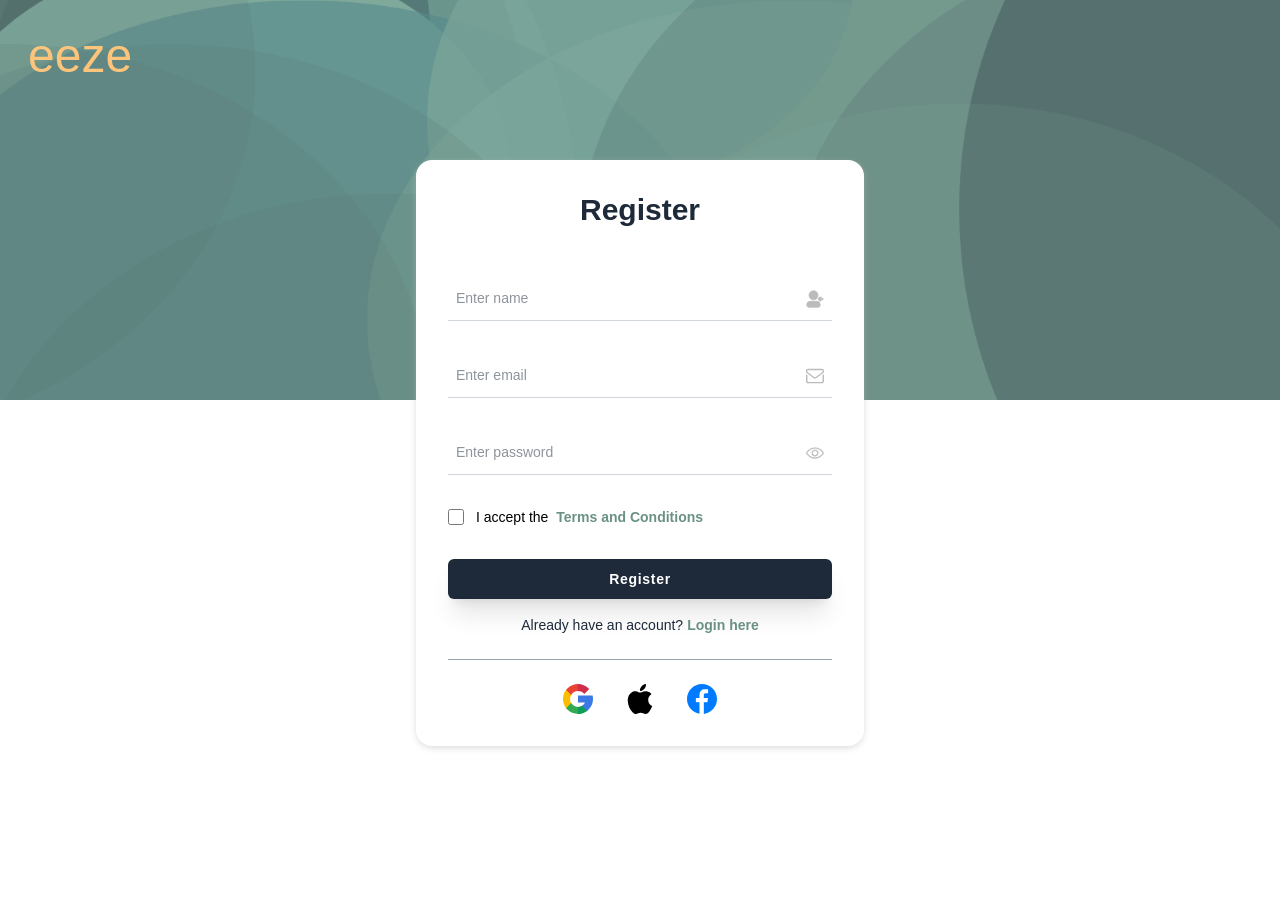
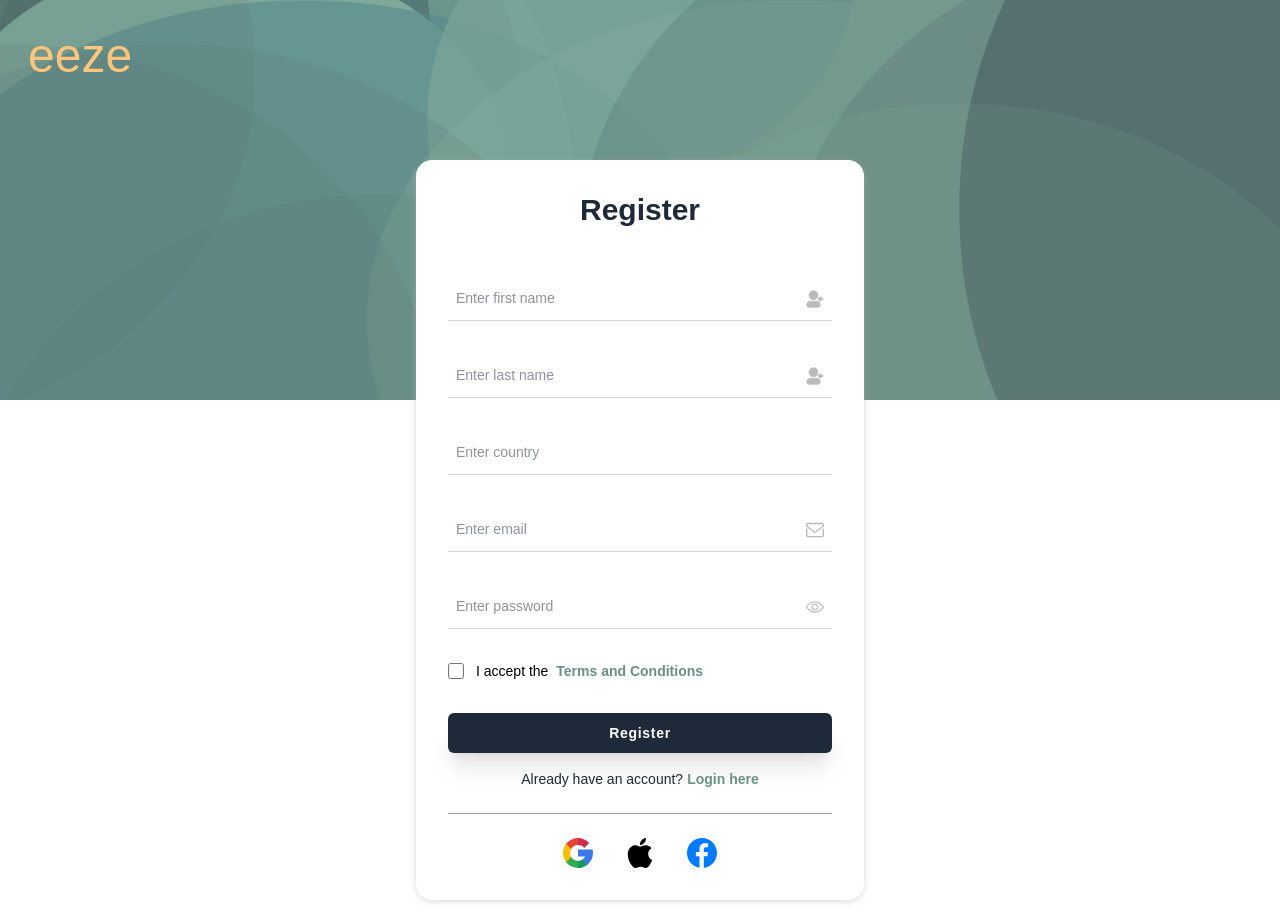
Before and after one commit to rudnaid/eeze, a React (Vite) app in the folder frontend/: page /register in a window 1280 px wide. Before the commit the page ends 800 px from the top, so only its background shows below. Built offline with nearby package versions, Linux system fonts and the light colour scheme.

Commit message:
update Register form with first name, last name, country input field

```diff
--- a/frontend/src/Pages/Register2.jsx
+++ b/frontend/src/Pages/Register2.jsx
@@ -24,11 +24,11 @@ const Register2 = () => {
 							<label className="text-gray-800 text-xs block mb-2"></label>
 							<div className="relative flex items-center">
 								<input
-									name="name"
+									name="firstname"
 									type="text"
 									required
 									className="w-full bg-transparent text-sm text-gray-800 border-b border-gray-300 focus:border-gray-500 pl-2 pr-8 py-3 outline-none"
-									placeholder="Enter name"
+									placeholder="Enter first name"
 								/>
 								<svg
 									xmlns="http://www.w3.org/2000/svg"
@@ -43,6 +43,58 @@ const Register2 = () => {
 										data-original="#000000"
 									></path>
 								</svg>
+							</div>
+						</div>
+
+						<div className="mt-8">
+							<label className="text-gray-800 text-xs block mb-2"></label>
+							<div className="relative flex items-center">
+								<input
+									name="lastname"
+									type="text"
+									required
+									className="w-full bg-transparent text-sm text-gray-800 border-b border-gray-300 focus:border-gray-500 pl-2 pr-8 py-3 outline-none"
+									placeholder="Enter last name"
+								/>
+								<svg
+									xmlns="http://www.w3.org/2000/svg"
+									fill="#bbb"
+									stroke="#bbb"
+									className="w-[18px] h-[18px] absolute right-2"
+									viewBox="0 0 24 24"
+								>
+									<circle cx="10" cy="7" r="6" data-original="#000000"></circle>
+									<path
+										d="M14 15H6a5 5 0 0 0-5 5 3 3 0 0 0 3 3h12a3 3 0 0 0 3-3 5 5 0 0 0-5-5zm8-4h-2.59l.3-.29a1 1 0 0 0-1.42-1.42l-2 2a1 1 0 0 0 0 1.42l2 2a1 1 0 0 0 1.42 0 1 1 0 0 0 0-1.42l-.3-.29H22a1 1 0 0 0 0-2z"
+										data-original="#000000"
+									></path>
+								</svg>
+							</div>
+						</div>
+
+						<div className="mt-8">
+							<label className="text-gray-800 text-xs block mb-2"></label>
+							<div className="relative flex items-center">
+								<input
+									name="country"
+									type="text"
+									required
+									className="w-full bg-transparent text-sm text-gray-800 border-b border-gray-300 focus:border-gray-500 pl-2 pr-8 py-3 outline-none"
+									placeholder="Enter country"
+								/>
+								{/* <svg
+									xmlns="http://www.w3.org/2000/svg"
+									fill="#bbb"
+									stroke="#bbb"
+									className="w-[18px] h-[18px] absolute right-2"
+									viewBox="0 0 24 24"
+								>
+									<circle cx="10" cy="7" r="6" data-original="#000000"></circle>
+									<path
+										d="M14 15H6a5 5 0 0 0-5 5 3 3 0 0 0 3 3h12a3 3 0 0 0 3-3 5 5 0 0 0-5-5zm8-4h-2.59l.3-.29a1 1 0 0 0-1.42-1.42l-2 2a1 1 0 0 0 0 1.42l2 2a1 1 0 0 0 1.42 0 1 1 0 0 0 0-1.42l-.3-.29H22a1 1 0 0 0 0-2z"
+										data-original="#000000"
+									></path>
+								</svg> */}
 							</div>
 						</div>
 
```
